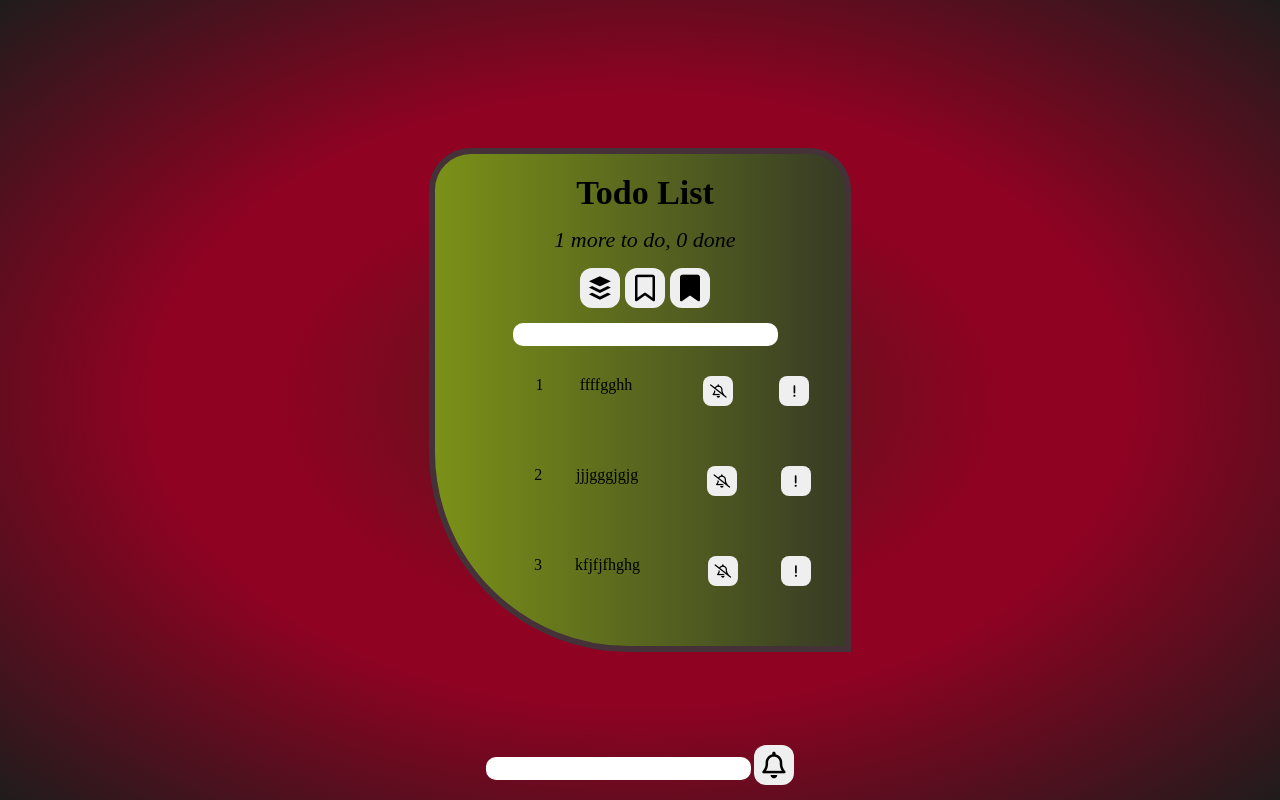
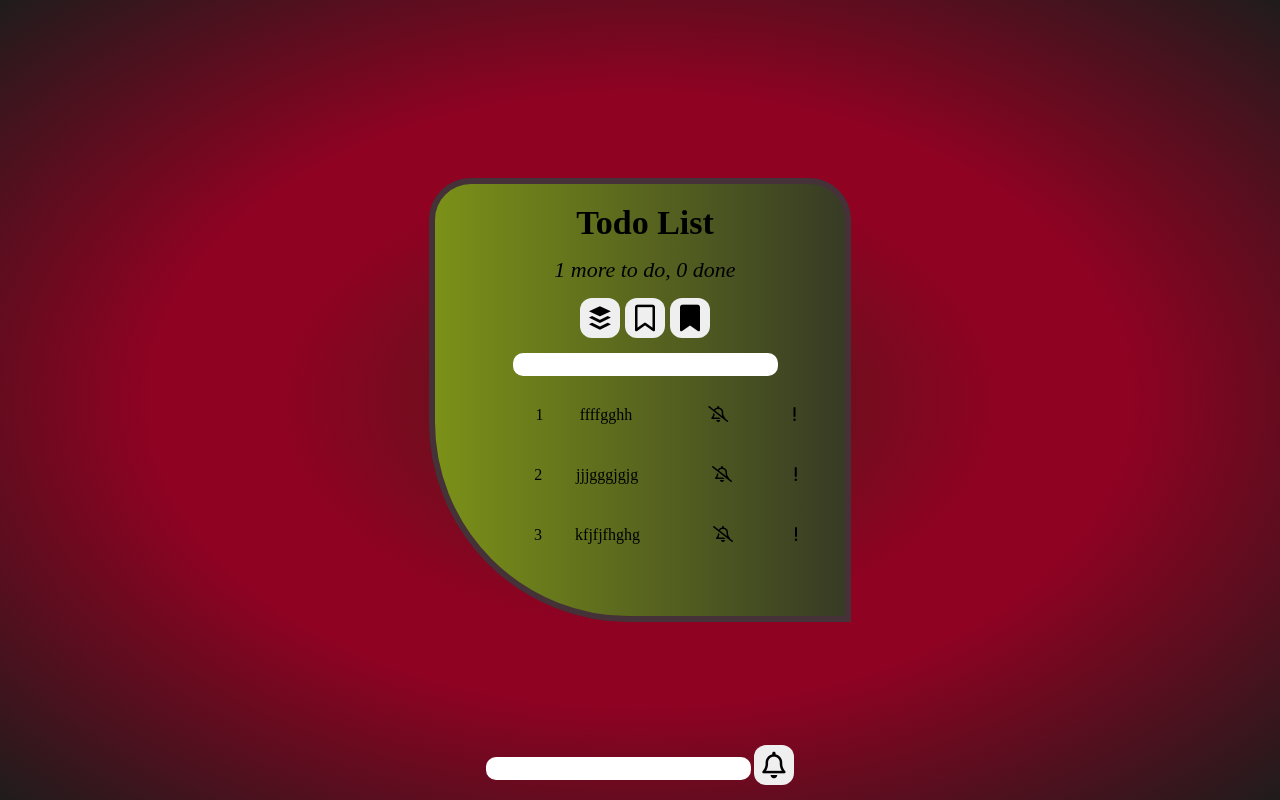
Before and after one commit to DuremarDuremar/todo_react, a React (Create React App) app: page / in a window 1280 px wide. Built offline with nearby package versions, Linux system fonts and the light colour scheme.

Commit message:
todoList

```diff
--- a/src/App.js
+++ b/src/App.js
@@ -134,13 +134,17 @@ const AppWrapper = styled.div`
 
 const App = () => {
   const [data, setData] = useState([
-    { label: "ffffgghh" },
-    { label: "jjjgggjgjg" },
-    { label: "kfjfjfhghg" },
+    { label: "ffffgghh", id: "23444" },
+    { label: "jjjgggjgjg", id: "55666" },
+    { label: "kfjfjfhghg", id: "757589696" },
   ]);
 
+  const deleteItem = (id) => {
+    setData(data.filter((item) => item.id !== id));
+  };
+
   const dataAdd = (item) => {
-    setData([...data, { label: item }]);
+    setData([...data, { label: item, id: Date.now().toString() }]);
   };
 
   return (
@@ -148,7 +152,7 @@ const App = () => {
       <AppWrapper>
         <TodoHeader />
         <TodoSearch />
-        <TodoList data={data} />
+        <TodoList data={data} deleteItem={deleteItem} />
       </AppWrapper>
       <TodoAdd dataAdd={dataAdd} />
     </StyleApp>
--- a/src/components/todoList.js
+++ b/src/components/todoList.js
@@ -7,8 +7,11 @@ const StyleList = styled.div`
     justify-content: space-around;
     margin-left: 55px;
     margin-top: 30px;
-    margin-bottom: 60px;
+    margin-bottom: 20px;
     word-wrap: break-word;
+    &:last-child {
+      margin-bottom: 60px;
+    }
   }
   .list_name {
     max-width: 140px;
@@ -17,28 +20,36 @@ const StyleList = styled.div`
   .list_number {
     margin-right: -35px;
   }
-  button {
+  p {
     width: 30px;
     height: 30px;
     border-radius: 27%;
+    cursor: pointer;
+
     &:last-child {
       margin-left: -25px;
+    }
+    &:hover {
+      color: #fff;
     }
   }
 `;
 
-const TodoList = ({ data }) => {
+const TodoList = ({ data, deleteItem }) => {
   const elements = data.map((item, index) => {
     return (
       <div className="list_string" key={index}>
         <div className="list_number">{index + 1}</div>
         <div className="list_name">{item.label}</div>
-        <button>
-          <i className="far fa-bell-slash"></i>
-        </button>
-        <button>
+        <p>
+          <i
+            className="far fa-bell-slash"
+            onClick={() => deleteItem(item.id)}
+          ></i>
+        </p>
+        <p>
           <i className="fas fa-exclamation"></i>
-        </button>
+        </p>
       </div>
     );
   });
```
Also changed, not shown: 1 other file (tests, documents, lock files or other folders).
